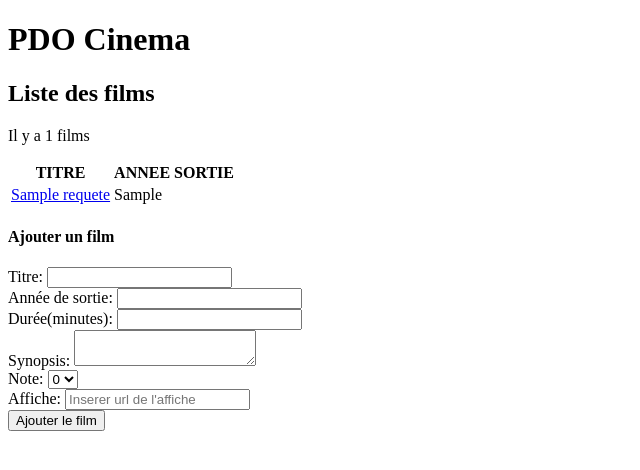
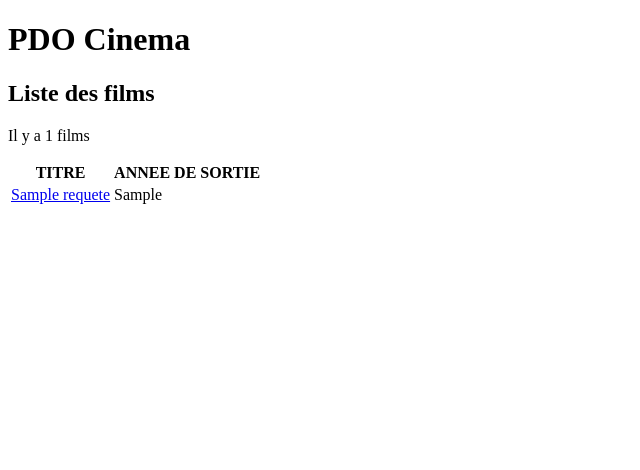
Before and after one commit to romdk/cinema, a PHP site: template view/listFilms.php in a window 1280 px wide. Shown: the part 106-576 px from the top of the page, without its empty margins (0-640 px from the left). Run offline with PHP 8.4, Linux system fonts and the light colour scheme; the template is opened without the code that fills it: most values are stand-ins (such as "Sample title", 1, 10 or a date in 2020).

Commit message:
deplacement ajout role dans page admin

```diff
--- a/view/listFilms.php
+++ b/view/listFilms.php
@@ -2,11 +2,11 @@
 
 <p> Il y a <?= $requete->rowCount() ?> films</p>
 
-<table>
+<table class='table'>
     <thead>
         <tr>
             <th>TITRE</th>
-            <th>ANNEE SORTIE</th>
+            <th>ANNEE DE SORTIE</th>
         </tr>
     </thead>
     <tbody>
@@ -20,58 +20,6 @@
     </tbody>
 </table>
 
-
-<h4>Ajouter un film</h4>
-
-<form action="index.php?action=ajoutFilm" method="post">
-    <div>
-        <label>
-            Titre:
-            <input type="text" name="titre">
-        </label>
-    </div>
-    <div>
-        <label>
-            Année de sortie:
-            <input type="text" name="annee_sortie">
-        </label>
-    </div>
-    <div>
-        <label>
-            Durée(minutes):
-            <input type="text" name="duree">
-        </label>
-    </div>
-    <div>
-        <label>
-           Synopsis:
-            <textarea name="synopsis"></textarea>
-        </label>
-    </div>
-    <div>
-        <label>
-            Note:
-            <select name="note">
-                <option>0</option>
-                <option>1</option>
-                <option>2</option>
-                <option>3</option>
-                <option>4</option>
-                <option>5</option>
-            </select>
-        </label>
-    </div>
-    <div>
-        <label>
-            Affiche:
-            <input type="text" name="affiche" placeholder="Inserer url de l'affiche">
-        </label>
-    </div>
-    <div>
-        <input type="submit" name="ajouterFilm" value="Ajouter le film" >
-    </div>
-</form>
-
 <?php
 
 $titre = 'Liste des films';
```
Also changed, not shown: view/listActeurs.php (+6 -37 lines), view/listRealisateur.php (+6 -37 lines), view/listRoles.php (+6 -9 lines).
